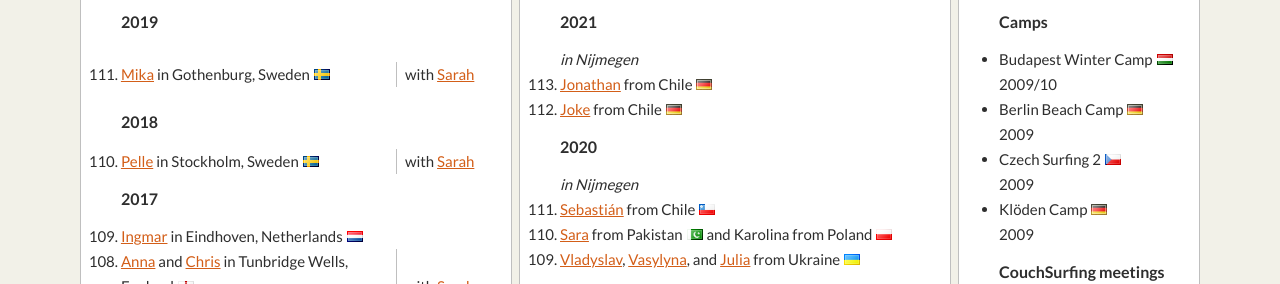
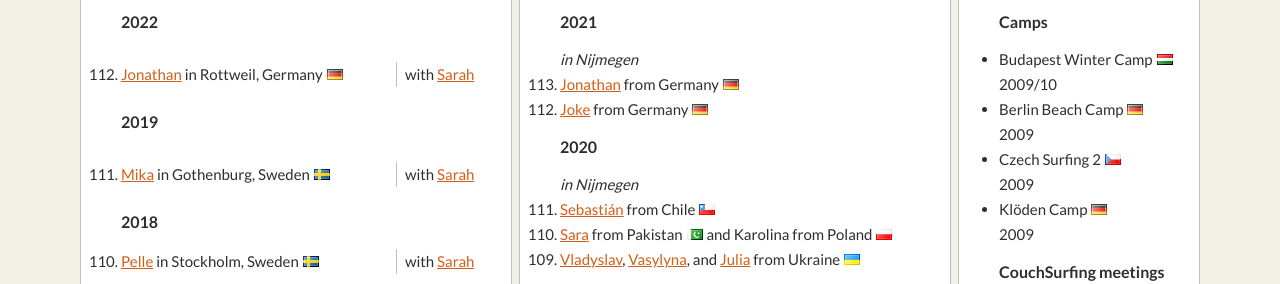
Before and after one commit to neasey/neasey.github.io, a plain HTML site: page index.html in a window 1280 px wide. Shown: the part 302-586 px from the top of the page. Drawn offline with Linux system fonts and the light colour scheme.

Commit message:
Add files via upload

```diff
--- a/index.html
+++ b/index.html
@@ -135,6 +135,14 @@
 					</head2>
 					<ol reversed>
 						<head3>
+							2022
+						</head3><br>
+						<travel1>
+							<li><a href="https://www.couchsurfing.com/people/jonathan-henkelmann">Jonathan</a> in Rottweil, Germany <img src="images/flags/de.png"></li>
+						</travel1>
+						<travel2>
+							with <a href="https://www.couchsurfing.com/people/sarah-kemp-3">Sarah</a>
+						</travel2><head3>
 							2019
 						</head3><br>
 						<travel1>
@@ -376,8 +384,8 @@
 						<head4>
 							<i>in Nijmegen</i>
 						</head4><br>
-						<li><a href="https://www.couchsurfing.com/people/jonathan-henkelmann">Jonathan</a> from Chile <img src="images/flags/de.png"></li>
-						<li><a href="https://www.couchsurfing.com/people/joke-reuvers">Joke</a> from Chile <img src="images/flags/de.png"></li>
+						<li><a href="https://www.couchsurfing.com/people/jonathan-henkelmann">Jonathan</a> from Germany <img src="images/flags/de.png"></li>
+						<li><a href="https://www.couchsurfing.com/people/joke-reuvers">Joke</a> from Germany <img src="images/flags/de.png"></li>
 						<head3>
 							2020
 						</head3><br>
```
